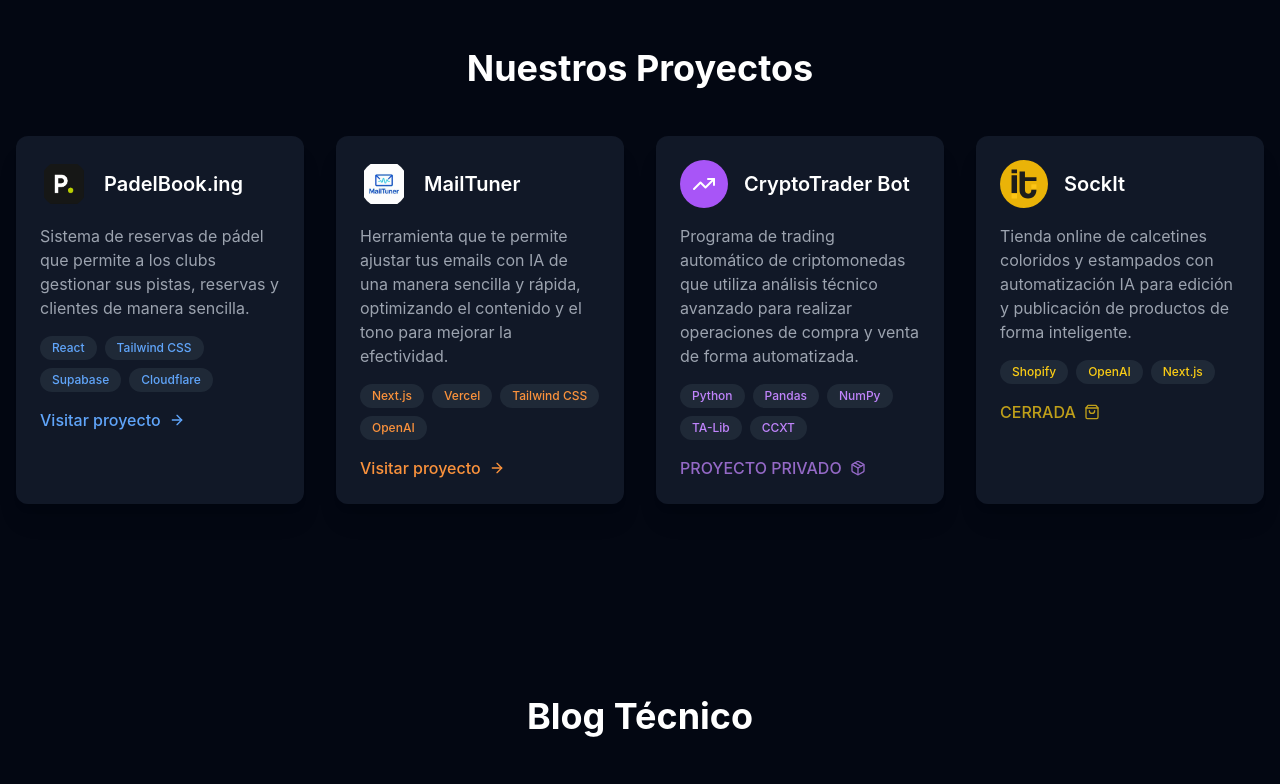
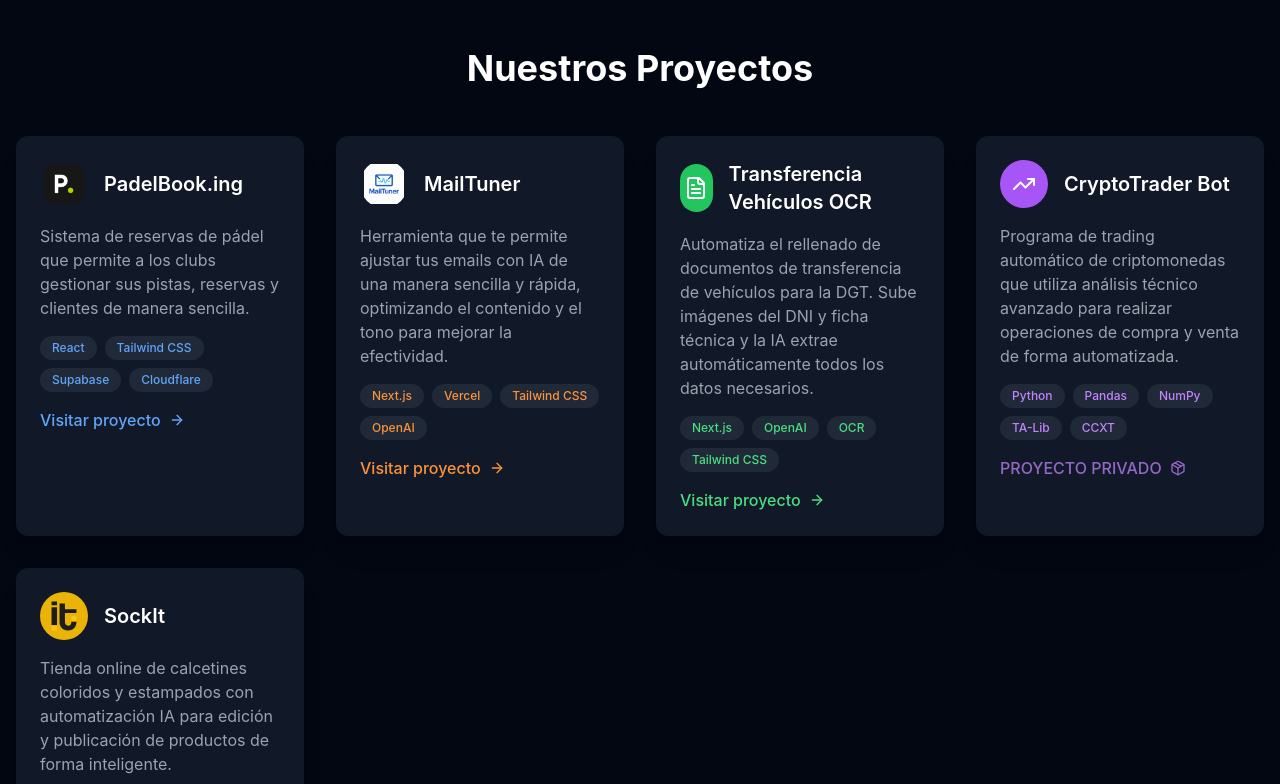
Before and after one commit to saridevelop/friendstech.holding-landing, a Next.js app: page / in a window 1280 px wide. Shown: the part 880-1664 px from the top of the page. Built offline with nearby package versions, Linux system fonts and the light colour scheme.

Commit message:
nuevo proyecto añadido y cuenta de twitter

```diff
--- a/src/components/Footer.tsx
+++ b/src/components/Footer.tsx
@@ -6,16 +6,13 @@
   return (
     <footer className="bg-gray-950 border-t border-gray-800 py-12 text-center">
       <div className="flex justify-center space-x-6 mb-6">
-        <a href="#" aria-label="X" className="text-gray-400 hover:text-white transition-colors duration-200">
+        <a href="https://twitter.com/friendstechdev" target="_blank" rel="noopener noreferrer" aria-label="X" className="text-gray-400 hover:text-white transition-colors duration-200">
           <Twitter className="w-6 h-6" />
         </a>
-        <a href="#" aria-label="Threads" className="text-gray-400 hover:text-white transition-colors duration-200">
-          <MessageSquare className="w-6 h-6" />
-        </a>
-        <a href="#" aria-label="GitHub" className="text-gray-400 hover:text-white transition-colors duration-200">
+        <a href="https://github.com/friendstechdev" target="_blank" rel="noopener noreferrer" aria-label="GitHub" className="text-gray-400 hover:text-white transition-colors duration-200">
           <Github className="w-6 h-6" />
         </a>
-        <a href="#" aria-label="Email" className="text-gray-400 hover:text-white transition-colors duration-200">
+        <a href="mailto:info@friendslab.dev" aria-label="Email" className="text-gray-400 hover:text-white transition-colors duration-200">
           <Mail className="w-6 h-6" />
         </a>
       </div>
--- a/src/components/Projects.tsx
+++ b/src/components/Projects.tsx
@@ -1,6 +1,6 @@
 'use client'
 
-import { Package, ArrowRight, LucideIcon, TrendingUp, ShoppingBag } from 'lucide-react'
+import { Package, ArrowRight, LucideIcon, TrendingUp, ShoppingBag, FileText } from 'lucide-react'
 import Image from 'next/image'
 
 interface Project {
@@ -35,6 +35,16 @@
       iconColor: 'bg-white-500',
       textColor: 'text-orange-400',
       technologies: ['Next.js', 'Vercel', 'Tailwind CSS', 'OpenAI'],
+      status: 'active'
+    },
+    {
+      title: 'Transferencia Vehículos OCR',
+      description: 'Automatiza el rellenado de documentos de transferencia de vehículos para la DGT. Sube imágenes del DNI y ficha técnica y la IA extrae automáticamente todos los datos necesarios.',
+      icon: FileText,
+      url: 'https://documentos-transferencia-vehiculo-ocr.friendstech.dev/',
+      iconColor: 'bg-green-500',
+      textColor: 'text-green-400',
+      technologies: ['Next.js', 'OpenAI', 'OCR', 'Tailwind CSS'],
       status: 'active'
     },
     {
```
